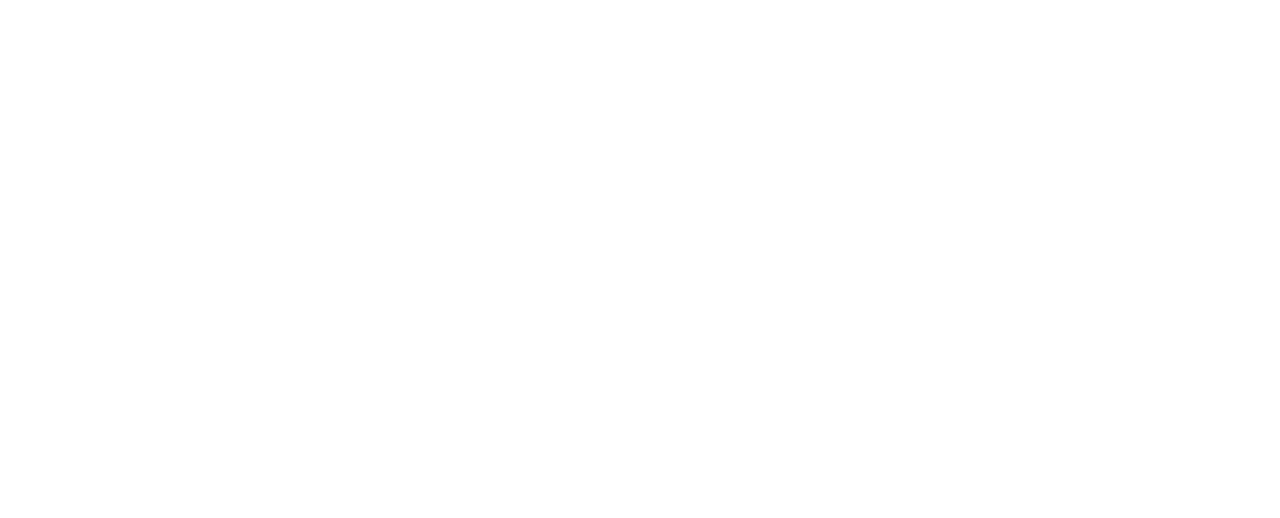
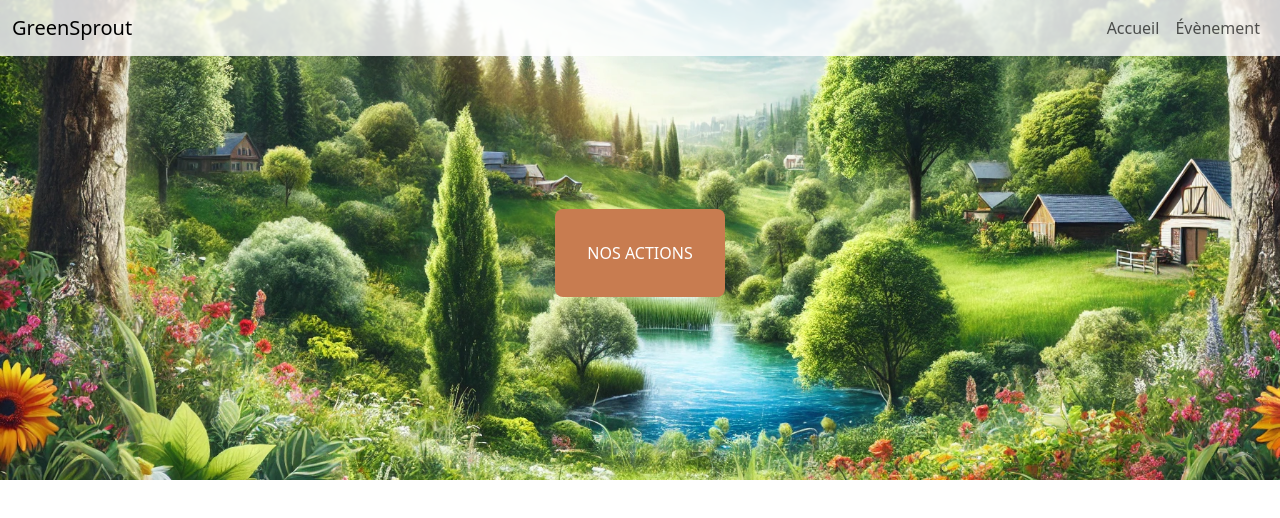
Before and after one commit to Tom-Mai/GreenSprout, a plain HTML site: page index.html in a window 1280 px wide. Drawn offline with nearby package versions, Linux system fonts and the light colour scheme.

Commit message:
integrétion : Hero Section & Nav

```diff
--- a/global.css
+++ b/global.css
@@ -2,13 +2,65 @@
     margin: 0;
     padding: 0;
     box-sizing: border-box;
-    font-size: 1vh;
+    /* font-size: 1vh; */
 }
 @media (max-width: 500px) {
     *{
         font-size: 12px;
     }
 }
+a,li{
+    list-style: none;
+    text-decoration: none;
+}
 body, html {
     height: 100vh;
 }
+.hero-section {
+    background-image: url('./assets/images/bg-GreenSrout-Accuiel.webp');
+    background-size: cover;
+    height: 100%;
+    background-position: center;
+    width: 100%;
+    height: 35vh;
+    position: absolute; /* Pour le positionnement d'autres éléments à l'intérieur */
+}
+@media (min-width:1024px) {
+    .hero-section{
+        height: 60vh;
+        transition:  0.5s linear;
+    }
+}
+
+.navbar{
+   position: relative;
+    background-color: rgba(255, 255, 255, 0.8);
+    backdrop-filter: blur(1px);
+    z-index:'1100';
+}
+.callToAction{
+    position: absolute;
+
+}
+/* Button */
+.btn-primary{
+    /* style="background-color: rgba(204, 85, 0, 0.8); color: white; border: none ;" */
+    background-color:#c87c50;
+    border: none;
+    color: white;
+    font-size: 1rem;
+    text-align: center;
+    font-weight: 400;
+    max-width: 19em;
+    margin-top: 25px;
+    padding: 2em 2em;
+    text-transform:uppercase;
+}
+
+
+
+.btn-primary:hover, .btn-primary:active{
+    background-color: #2b860bcc;
+    box-shadow: 0 2px 4px rgba(0, 0, 0, 0.3);
+    transition: background-color 0.3s ease;
+}
--- a/index.html
+++ b/index.html
@@ -6,10 +6,50 @@
     <title>GreenSprout</title>
     <!-- Link Bootsrap -->
     <link href="https://cdn.jsdelivr.net/npm/bootstrap@5.3.3/dist/css/bootstrap.min.css" rel="stylesheet" integrity="sha384-QWTKZyjpPEjISv5WaRU9OFeRpok6YctnYmDr5pNlyT2bRjXh0JMhjY6hW+ALEwIH" crossorigin="anonymous">
+    <link rel="stylesheet" href="global.css">
 </head>
 <body>
+    <section class="wrapper">
+        <!-- HeroSection -->
+        <section class="hero-section">
+            <div class="callToAction w-100 h-100 d-flex align-items-center justify-content-center ">
+                <a class="text-light" href="./event.html">
+                <button class="btn btn-primary btn-lg" type="button"
+                > Nos actions
+            </button>
+                </a>
 
-    <!-- Link Bootsrap JS -->
+            </div>
+            <!-- Navbar -->
+            <nav class="navbar navbar-expand-lg  ">
+                <div class="container-fluid">
+                    <a href="#" class="navbar-brand">GreenSprout</a>
+                    <button class="navbar-toggler" type="button" data-bs-toggle="collapse" data-bs-target="#navbarSupportedContent" aria-controls="navbarSupportedContent" aria-expanded="false" aria-label="Toggle navigation">
+                        <span class="navbar-toggler-icon"></span>
+                    </button>
+                    <div class="text-center collapse navbar-collapse " id="navbarSupportedContent">
+                        <ul class="w-100 justify-content-end navbar-nav me-auto mb-2 mb-lg-0 ">
+                            <li class="nav-item">
+                                <a href="#" class="nav-link" aria-current="page">Accueil</a>
+                            </li>
+                            <li class="nav-item">
+                                <a href="#" class="nav-link" aria-current="page">Évènement</a>
+                            </li>
+                        </ul>
+                    </div>
+                </div>
+            </nav>
+        </section>
+            <!-- Main Section -->
+        <section class="mainContent">
+
+        </section>
+
+
+        <h1 class="container ">Hello world</h1>
+
+        <!-- Link Bootsrap JS -->
+    </section>
     <script src="https://cdn.jsdelivr.net/npm/bootstrap@5.3.3/dist/js/bootstrap.bundle.min.js" integrity="sha384-YvpcrYf0tY3lHB60NNkmXc5s9fDVZLESaAA55NDzOxhy9GkcIdslK1eN7N6jIeHz" crossorigin="anonymous"></script>
 </body>
 </html>
```
Also changed, not shown: assets/images/bg-GreenSrout-Accuiel.webp (added).
